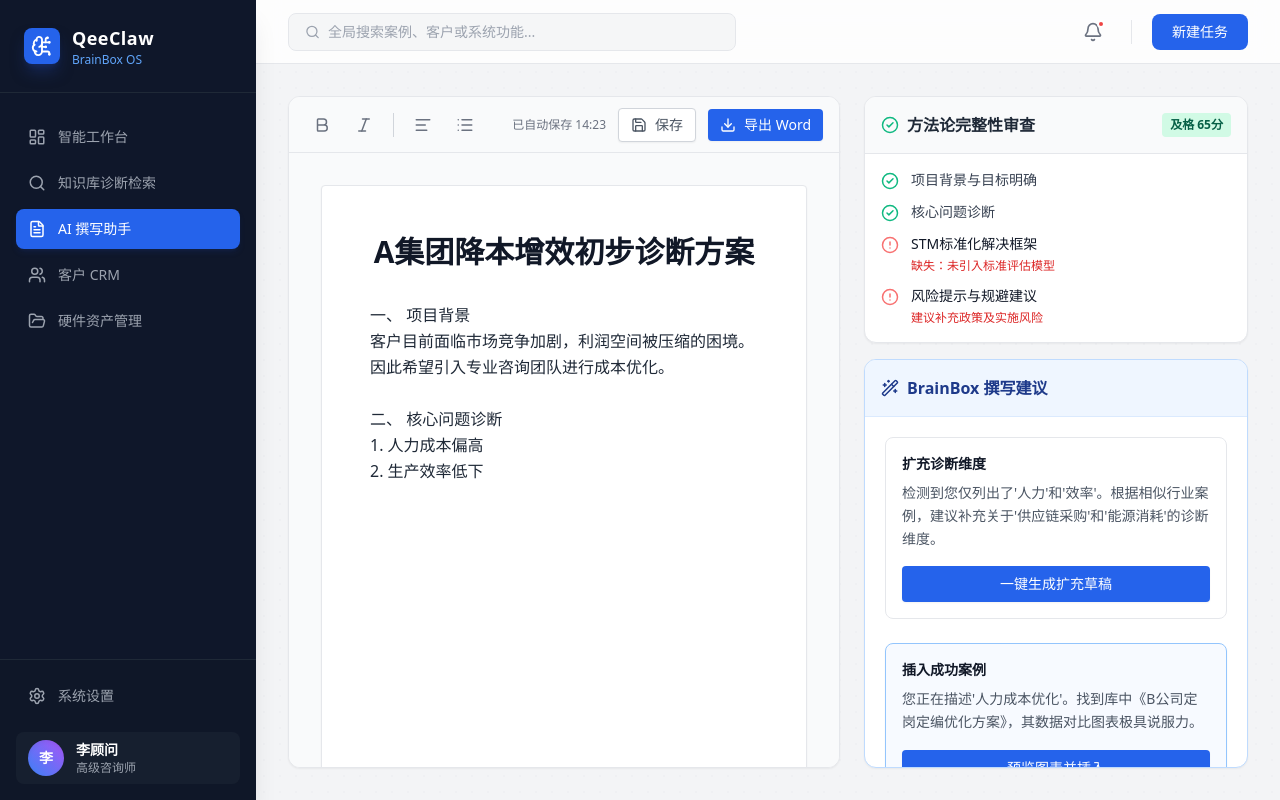
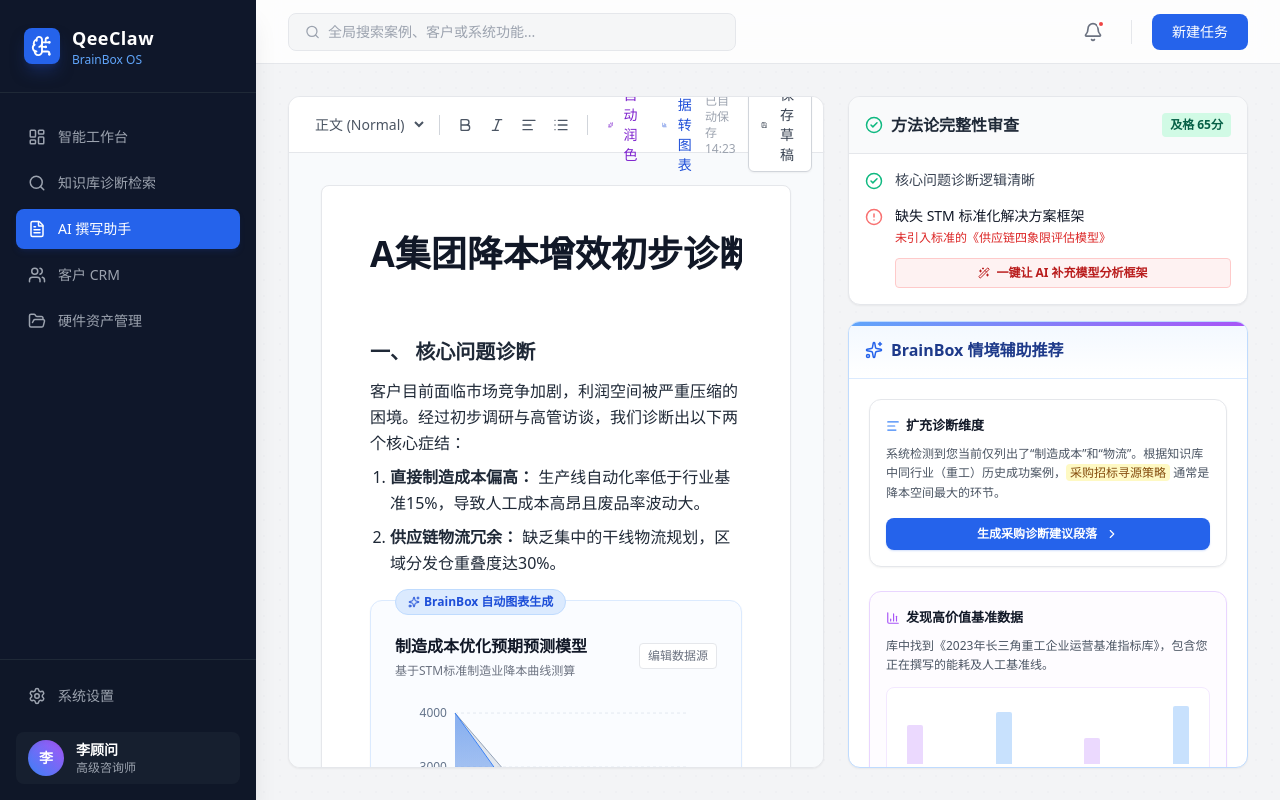
Before and after one commit to finewood2008/qeeshu-ruisi, a React (Create React App) app: page / in a window 1280 px wide. Both pictures are taken after a click on the button "AI 撰写助手". Built offline with nearby package versions, Linux system fonts and the light colour scheme.

Commit message:
feat: upgrade AI Writer to Notion-like block editor with chart generation and contextual AI actions

```diff
--- a/src/views/AIWriter.js
+++ b/src/views/AIWriter.js
@@ -1,64 +1,166 @@
 import React, { useState } from 'react';
 import {
-  FileEdit,
-  BrainCircuit,
-  CheckCircle2,
-  AlertCircle,
-  Wand2,
-  AlignLeft,
-  Bold,
-  Italic,
-  List,
-  Save,
-  Download
+  Wand2, AlignLeft, Bold, Italic, List, Save, Download,
+  BarChart3, Image as ImageIcon, Plus, CheckCircle2, AlertCircle,
+  Sparkles, ChevronRight, LayoutTemplate, MoreHorizontal
 } from 'lucide-react';
+import { AreaChart, Area, XAxis, YAxis, CartesianGrid, Tooltip, ResponsiveContainer } from 'recharts';
+
+// Mock Data for the embedded chart
+const chartData = [
+  { month: '1月', 现有成本: 4000, 优化预期: 4000 },
+  { month: '2月', 现有成本: 3000, 优化预期: 2800 },
+  { month: '3月', 现有成本: 2000, 优化预期: 1500 },
+  { month: '4月', 现有成本: 2780, 优化预期: 1908 },
+  { month: '5月', 现有成本: 1890, 优化预期: 1200 },
+  { month: '6月', 现有成本: 2390, 优化预期: 1100 },
+];
 
 export default function AIWriter() {
-  const [content, setContent] = useState(
-    "一、 项目背景\n客户目前面临市场竞争加剧，利润空间被压缩的困境。因此希望引入专业咨询团队进行成本优化。\n\n二、 核心问题诊断\n1. 人力成本偏高\n2. 生产效率低下"
-  );
+  const [showSlashMenu, setShowSlashMenu] = useState(true);
 
   return (
     <div className="flex h-full gap-6">
-      {/* Editor Area (Left) */}
-      <div className="flex-1 bg-white rounded-xl shadow-sm border border-gray-200 flex flex-col overflow-hidden">
-        {/* Editor Toolbar */}
-        <div className="h-14 border-b border-gray-200 bg-gray-50 flex items-center justify-between px-4">
-          <div className="flex items-center gap-2 text-gray-500">
-            <button className="p-2 hover:bg-gray-200 rounded"><Bold size={18} /></button>
-            <button className="p-2 hover:bg-gray-200 rounded"><Italic size={18} /></button>
-            <div className="w-px h-6 bg-gray-300 mx-1"></div>
-            <button className="p-2 hover:bg-gray-200 rounded"><AlignLeft size={18} /></button>
-            <button className="p-2 hover:bg-gray-200 rounded"><List size={18} /></button>
+
+      {/* --- Left: Advanced AI Editor Area --- */}
+      <div className="flex-1 bg-white rounded-xl shadow-sm border border-gray-200 flex flex-col overflow-hidden relative">
+
+        {/* Rich Toolbar */}
+        <div className="h-14 border-b border-gray-200 bg-white flex items-center justify-between px-4 sticky top-0 z-20">
+          <div className="flex items-center gap-1 text-gray-600">
+            <select className="bg-transparent border-none text-sm font-medium focus:outline-none hover:bg-gray-100 p-1.5 rounded cursor-pointer">
+              <option>正文 (Normal)</option>
+              <option>标题 1 (H1)</option>
+              <option>标题 2 (H2)</option>
+            </select>
+            <div className="w-px h-5 bg-gray-300 mx-2"></div>
+            <button className="p-1.5 hover:bg-gray-100 rounded transition"><Bold size={16} /></button>
+            <button className="p-1.5 hover:bg-gray-100 rounded transition"><Italic size={16} /></button>
+            <button className="p-1.5 hover:bg-gray-100 rounded transition"><AlignLeft size={16} /></button>
+            <button className="p-1.5 hover:bg-gray-100 rounded transition"><List size={16} /></button>
+            <div className="w-px h-5 bg-gray-300 mx-2"></div>
+
+            {/* AI Action Buttons in Toolbar */}
+            <button className="flex items-center gap-1.5 p-1.5 px-2 hover:bg-purple-50 text-purple-700 rounded transition text-sm font-medium">
+              <Sparkles size={14} /> 自动润色
+            </button>
+            <button className="flex items-center gap-1.5 p-1.5 px-2 hover:bg-blue-50 text-blue-700 rounded transition text-sm font-medium">
+              <BarChart3 size={14} /> 数据转图表
+            </button>
           </div>
+
           <div className="flex items-center gap-3">
-            <span className="text-xs text-gray-500">已自动保存 14:23</span>
-            <button className="flex items-center gap-2 text-sm text-gray-600 hover:text-gray-900 border border-gray-300 px-3 py-1.5 rounded bg-white shadow-sm">
-              <Save size={16} /> 保存
+            <span className="text-xs text-gray-400 font-medium">已自动保存 14:23</span>
+            <button className="flex items-center gap-2 text-sm text-gray-700 hover:text-gray-900 border border-gray-300 px-3 py-1.5 rounded-md bg-white shadow-sm transition">
+              <Save size={16} /> 保存草稿
             </button>
-            <button className="flex items-center gap-2 text-sm text-white bg-blue-600 hover:bg-blue-700 px-3 py-1.5 rounded shadow-sm">
-              <Download size={16} /> 导出 Word
+            <button className="flex items-center gap-2 text-sm text-white bg-blue-600 hover:bg-blue-700 px-3 py-1.5 rounded-md shadow-sm transition">
+              <Download size={16} /> 导出专业报告
             </button>
           </div>
         </div>
 
-        {/* Text Area */}
-        <div className="flex-1 p-8 bg-gray-50 overflow-auto">
-          <div className="max-w-3xl mx-auto bg-white min-h-full p-12 shadow-sm border border-gray-200 rounded">
-            <h1 className="text-3xl font-bold mb-8 text-center text-gray-900">A集团降本增效初步诊断方案</h1>
-            <textarea
-              className="w-full h-full min-h-[500px] resize-none border-none focus:outline-none text-gray-800 leading-relaxed text-base"
-              value={content}
-              onChange={(e) => setContent(e.target.value)}
-              placeholder="开始撰写您的报告..."
+        {/* Editor Document Canvas */}
+        <div className="flex-1 overflow-auto bg-[#F8FAFC] p-8 custom-scrollbar relative">
+          <div className="max-w-3xl mx-auto bg-white min-h-full p-12 shadow-sm border border-gray-200 rounded-lg relative">
+
+            {/* Document Title */}
+            <input
+              type="text"
+              className="w-full text-4xl font-bold mb-8 text-gray-900 border-none focus:outline-none placeholder-gray-300"
+              defaultValue="A集团降本增效初步诊断方案"
             />
+
+            {/* Content Blocks */}
+            <div className="space-y-6 text-gray-800 leading-relaxed text-base">
+
+              {/* Text Block */}
+              <div className="group relative">
+                <div className="absolute -left-10 top-1 opacity-0 group-hover:opacity-100 transition-opacity flex items-center gap-1 cursor-pointer">
+                  <Plus size={20} className="text-gray-400 hover:text-blue-600" />
+                  <MoreHorizontal size={20} className="text-gray-400 hover:text-gray-600" />
+                </div>
+                <h2 className="text-xl font-bold mb-3 mt-8">一、 核心问题诊断</h2>
+                <p>客户目前面临市场竞争加剧，利润空间被严重压缩的困境。经过初步调研与高管访谈，我们诊断出以下两个核心症结：</p>
+                <ul className="list-decimal pl-5 mt-2 space-y-2">
+                  <li><strong>直接制造成本偏高：</strong> 生产线自动化率低于行业基准15%，导致人工成本高昂且废品率波动大。</li>
+                  <li><strong>供应链物流冗余：</strong> 缺乏集中的干线物流规划，区域分发仓重叠度达30%。</li>
+                </ul>
+              </div>
+
+              {/* AI Generated Chart Block */}
+              <div className="group relative my-8 border border-blue-100 bg-blue-50/30 rounded-xl p-6 shadow-sm">
+                <div className="absolute -top-3 left-6 bg-blue-100 text-blue-700 text-xs px-3 py-1 rounded-full font-bold flex items-center gap-1 border border-blue-200">
+                  <Sparkles size={12} /> BrainBox 自动图表生成
+                </div>
+                <div className="flex justify-between items-center mb-6 mt-2">
+                  <div>
+                    <h3 className="font-bold text-gray-900">制造成本优化预期预测模型</h3>
+                    <p className="text-xs text-gray-500 mt-1">基于STM标准制造业降本曲线测算</p>
+                  </div>
+                  <button className="text-xs text-gray-500 hover:text-blue-600 border border-gray-200 px-2 py-1 rounded bg-white">编辑数据源</button>
+                </div>
+                <div className="h-64 w-full">
+                  <ResponsiveContainer width="100%" height="100%">
+                    <AreaChart data={chartData} margin={{ top: 10, right: 30, left: 0, bottom: 0 }}>
+                      <defs>
+                        <linearGradient id="colorCurrent" x1="0" y1="0" x2="0" y2="1">
+                          <stop offset="5%" stopColor="#94a3b8" stopOpacity={0.3}/>
+                          <stop offset="95%" stopColor="#94a3b8" stopOpacity={0}/>
+                        </linearGradient>
+                        <linearGradient id="colorOptimized" x1="0" y1="0" x2="0" y2="1">
+                          <stop offset="5%" stopColor="#3b82f6" stopOpacity={0.5}/>
+                          <stop offset="95%" stopColor="#3b82f6" stopOpacity={0}/>
+                        </linearGradient>
+                      </defs>
+                      <XAxis dataKey="month" axisLine={false} tickLine={false} tick={{fontSize: 12, fill: '#64748b'}} />
+                      <YAxis axisLine={false} tickLine={false} tick={{fontSize: 12, fill: '#64748b'}} />
+                      <CartesianGrid strokeDasharray="3 3" vertical={false} stroke="#e2e8f0" />
+                      <Tooltip
+                        contentStyle={{ borderRadius: '8px', border: 'none', boxShadow: '0 4px 6px -1px rgb(0 0 0 / 0.1)' }}
+                      />
+                      <Area type="monotone" dataKey="现有成本" stroke="#94a3b8" fillOpacity={1} fill="url(#colorCurrent)" />
+                      <Area type="monotone" dataKey="优化预期" stroke="#3b82f6" fillOpacity={1} fill="url(#colorOptimized)" />
+                    </AreaChart>
+                  </ResponsiveContainer>
+                </div>
+                <p className="text-xs text-center text-gray-400 mt-4">图 1-1: 导入精益管理后未来6个月成本下降趋势（单位：万元）</p>
+              </div>
+
+              {/* Active Line with Slash Menu Trigger */}
+              <div className="group relative pt-4">
+                <div className="absolute -left-10 top-4 opacity-100 flex items-center gap-1 cursor-pointer">
+                  <div className="w-6 h-6 rounded-md bg-blue-100 flex items-center justify-center border border-blue-200">
+                    <Plus size={16} className="text-blue-600" onClick={() => setShowSlashMenu(!showSlashMenu)} />
+                  </div>
+                </div>
+                <p className="text-gray-400 text-lg">
+                  点击左侧 '+' 或输入 <span className="bg-gray-100 text-gray-700 px-1.5 rounded font-mono text-sm border border-gray-200">/</span> 唤出 AI 组件...
+                </p>
+
+                {/* Floating Slash Menu */}
+                {showSlashMenu && (
+                  <div className="absolute left-0 top-12 w-72 bg-white rounded-xl shadow-xl border border-gray-200 overflow-hidden z-30 animate-fade-in-up">
+                    <div className="p-2 text-xs font-semibold text-gray-500 bg-gray-50 border-b border-gray-100">AI 智能生成</div>
+                    <div className="p-1 space-y-0.5">
+                      <MenuItem icon={<Wand2 size={16} className="text-purple-500"/>} title="自动续写内容" sub="根据上下文生成专业段落" />
+                      <MenuItem icon={<BarChart3 size={16} className="text-blue-500"/>} title="生成数据图表" sub="输入数据自动清洗并绘图" />
+                      <MenuItem icon={<LayoutTemplate size={16} className="text-emerald-500"/>} title="插入标准模型框架图" sub="波士顿矩阵、鱼骨图等" />
+                      <MenuItem icon={<ImageIcon size={16} className="text-orange-500"/>} title="智能配图生成" sub="根据当前段落语义生成配图" />
+                    </div>
+                  </div>
+                )}
+              </div>
+
+            </div>
           </div>
         </div>
       </div>
 
-      {/* AI Assistant Sidebar (Right) */}
-      <div className="w-96 flex flex-col gap-4">
-        {/* Quality Check Panel */}
+      {/* --- Right: Actionable Co-pilot Sidebar --- */}
+      <div className="w-[400px] flex flex-col gap-4">
+
+        {/* Actionable Quality Check Panel */}
         <div className="bg-white rounded-xl shadow-sm border border-gray-200 overflow-hidden flex-shrink-0">
           <div className="p-4 border-b border-gray-200 bg-gray-50 flex items-center justify-between">
             <div className="flex items-center gap-2 font-semibold text-gray-800">
@@ -67,34 +169,73 @@ export default function AIWriter() {
             </div>
             <span className="text-xs bg-emerald-100 text-emerald-800 px-2 py-1 rounded font-bold">及格 65分</span>
           </div>
-          <div className="p-4 space-y-3">
-            <CheckItem text="项目背景与目标明确" passed={true} />
-            <CheckItem text="核心问题诊断" passed={true} />
-            <CheckItem text="STM标准化解决框架" passed={false} suggestion="缺失：未引入标准评估模型" />
-            <CheckItem text="风险提示与规避建议" passed={false} suggestion="建议补充政策及实施风险" />
+          <div className="p-4 space-y-4">
+            <div className="flex items-start gap-3">
+              <CheckCircle2 size={18} className="text-emerald-500 mt-0.5 shrink-0" />
+              <p className="text-sm text-gray-700">核心问题诊断逻辑清晰</p>
+            </div>
+
+            <div className="flex items-start gap-3">
+              <AlertCircle size={18} className="text-red-400 mt-0.5 shrink-0" />
+              <div className="flex-1">
+                <p className="text-sm text-gray-900 font-medium">缺失 STM 标准化解决方案框架</p>
+                <p className="text-xs text-red-600 mt-1">未引入标准的《供应链四象限评估模型》</p>
+                <button className="mt-3 w-full flex items-center justify-center gap-1.5 py-1.5 bg-red-50 hover:bg-red-100 text-red-700 border border-red-200 rounded text-xs font-bold transition">
+                  <Wand2 size={12} /> 一键让 AI 补充模型分析框架
+                </button>
+              </div>
+            </div>
           </div>
         </div>
 
-        {/* AI Suggestions Panel */}
-        <div className="bg-white rounded-xl shadow-sm border border-blue-200 overflow-hidden flex-1 flex flex-col">
-          <div className="p-4 border-b border-blue-100 bg-blue-50 flex items-center gap-2 font-semibold text-blue-900">
-            <Wand2 size={18} />
-            BrainBox 撰写建议
+        {/* Actionable AI Context Suggestions Panel */}
+        <div className="bg-white rounded-xl shadow-sm border border-blue-200 overflow-hidden flex-1 flex flex-col relative">
+          <div className="absolute top-0 left-0 w-full h-1 bg-gradient-to-r from-blue-400 to-purple-500"></div>
+          <div className="p-4 border-b border-blue-100 bg-gradient-to-b from-blue-50/80 to-white flex items-center gap-2 font-bold text-blue-900">
+            <Sparkles size={18} className="text-blue-600" />
+            BrainBox 情境辅助推荐
           </div>
-          <div className="p-5 flex-1 overflow-auto space-y-6">
+          <div className="p-5 flex-1 overflow-auto space-y-6 custom-scrollbar">
 
-            <SuggestionCard
-              title="扩充诊断维度"
-              content="检测到您仅列出了'人力'和'效率'。根据相似行业案例，建议补充关于'供应链采购'和'能源消耗'的诊断维度。"
-              actionText="一键生成扩充草稿"
-            />
+            {/* Suggestion 1: Content Expansion */}
+            <div className="p-4 rounded-xl border border-gray-200 bg-white hover:border-blue-300 transition shadow-sm group">
+              <div className="flex justify-between items-start mb-2">
+                <h4 className="font-bold text-gray-900 text-[13px] flex items-center gap-1.5">
+                  <AlignLeft size={14} className="text-blue-500"/> 扩充诊断维度
+                </h4>
+              </div>
+              <p className="text-[12px] text-gray-600 mb-4 leading-relaxed">
+                系统检测到您当前仅列出了“制造成本”和“物流”。根据知识库中同行业（重工）历史成功案例，<span className="bg-yellow-100 text-yellow-800 px-1 rounded font-medium">采购招标寻源策略</span> 通常是降本空间最大的环节。
+              </p>
+              <button className="w-full py-2 bg-blue-600 hover:bg-blue-700 text-white text-xs rounded-lg shadow-sm shadow-blue-600/20 transition font-bold flex justify-center items-center gap-2">
+                生成采购诊断建议段落 <ChevronRight size={14} />
+              </button>
+            </div>
 
-            <SuggestionCard
-              title="插入成功案例"
-              content="您正在描述'人力成本优化'。找到库中《B公司定岗定编优化方案》，其数据对比图表极具说服力。"
-              actionText="预览图表并插入"
-              highlight={true}
-            />
+            {/* Suggestion 2: Data/Asset Injection */}
+            <div className="p-4 rounded-xl border border-purple-200 bg-purple-50/30 hover:border-purple-300 transition shadow-sm group">
+              <div className="flex justify-between items-start mb-2">
+                <h4 className="font-bold text-gray-900 text-[13px] flex items-center gap-1.5">
+                  <BarChart3 size={14} className="text-purple-500"/> 发现高价值基准数据
+                </h4>
+              </div>
+              <p className="text-[12px] text-gray-600 mb-3 leading-relaxed">
+                库中找到《2023年长三角重工企业运营基准指标库》，包含您正在撰写的能耗及人工基准线。
+              </p>
+              <div className="bg-white border border-purple-100 rounded-lg p-3 mb-4 cursor-pointer hover:shadow-md transition">
+                <div className="h-16 flex items-end justify-between px-2 opacity-50 pointer-events-none">
+                  {/* Fake tiny bar chart for preview */}
+                  <div className="w-4 bg-purple-300 h-[60%] rounded-t-sm"></div>
+                  <div className="w-4 bg-blue-300 h-[80%] rounded-t-sm"></div>
+                  <div className="w-4 bg-purple-300 h-[40%] rounded-t-sm"></div>
+                  <div className="w-4 bg-blue-300 h-[90%] rounded-t-sm"></div>
+                </div>
+                <p className="text-center text-[10px] text-gray-500 mt-2 font-medium">预览：长三角人工成本对标图表</p>
+              </div>
+              <button className="w-full py-2 bg-white border border-purple-300 hover:bg-purple-50 text-purple-700 text-xs rounded-lg shadow-sm transition font-bold">
+                提取数据并插入图表区块
+              </button>
+            </div>
 
           </div>
         </div>
@@ -103,32 +244,16 @@ export default function AIWriter() {
   );
 }
 
-function CheckItem({ text, passed, suggestion }) {
+function MenuItem({ icon, title, sub }) {
   return (
-    <div className="flex items-start gap-3">
-      {passed ? (
-        <CheckCircle2 size={18} className="text-emerald-500 mt-0.5 shrink-0" />
-      ) : (
-        <AlertCircle size={18} className="text-red-400 mt-0.5 shrink-0" />
-      )}
+    <div className="flex items-center gap-3 p-2.5 hover:bg-blue-50 cursor-pointer rounded-lg transition group">
+      <div className="w-8 h-8 rounded bg-white shadow-sm border border-gray-100 flex items-center justify-center shrink-0 group-hover:border-blue-200">
+        {icon}
+      </div>
       <div>
-        <p className={`text-sm ${passed ? 'text-gray-700' : 'text-gray-900 font-medium'}`}>{text}</p>
-        {!passed && suggestion && (
-          <p className="text-xs text-red-600 mt-1">{suggestion}</p>
-        )}
+        <h5 className="text-[13px] font-bold text-gray-800">{title}</h5>
+        <p className="text-[11px] text-gray-500 mt-0.5">{sub}</p>
       </div>
     </div>
   );
 }
-
-function SuggestionCard({ title, content, actionText, highlight }) {
-  return (
-    <div className={`p-4 rounded-lg border ${highlight ? 'border-blue-300 bg-blue-50/50 shadow-sm' : 'border-gray-200 bg-white'}`}>
-      <h4 className="font-semibold text-gray-900 text-sm mb-2">{title}</h4>
-      <p className="text-sm text-gray-600 mb-4 leading-relaxed">{content}</p>
-      <button className="w-full py-2 bg-blue-600 hover:bg-blue-700 text-white text-sm rounded shadow-sm transition font-medium">
-        {actionText}
-      </button>
-    </div>
-  );
-}
```
